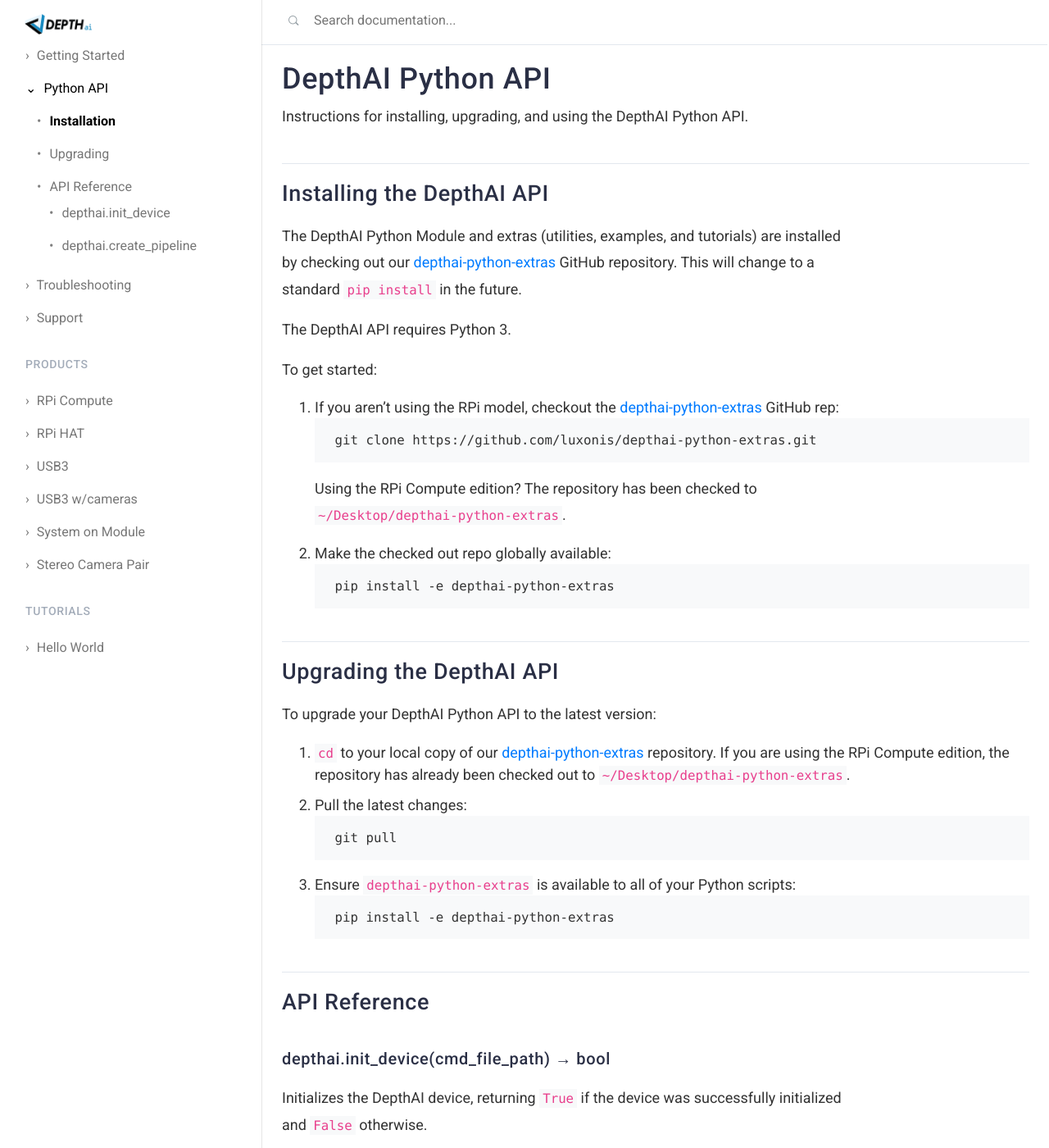
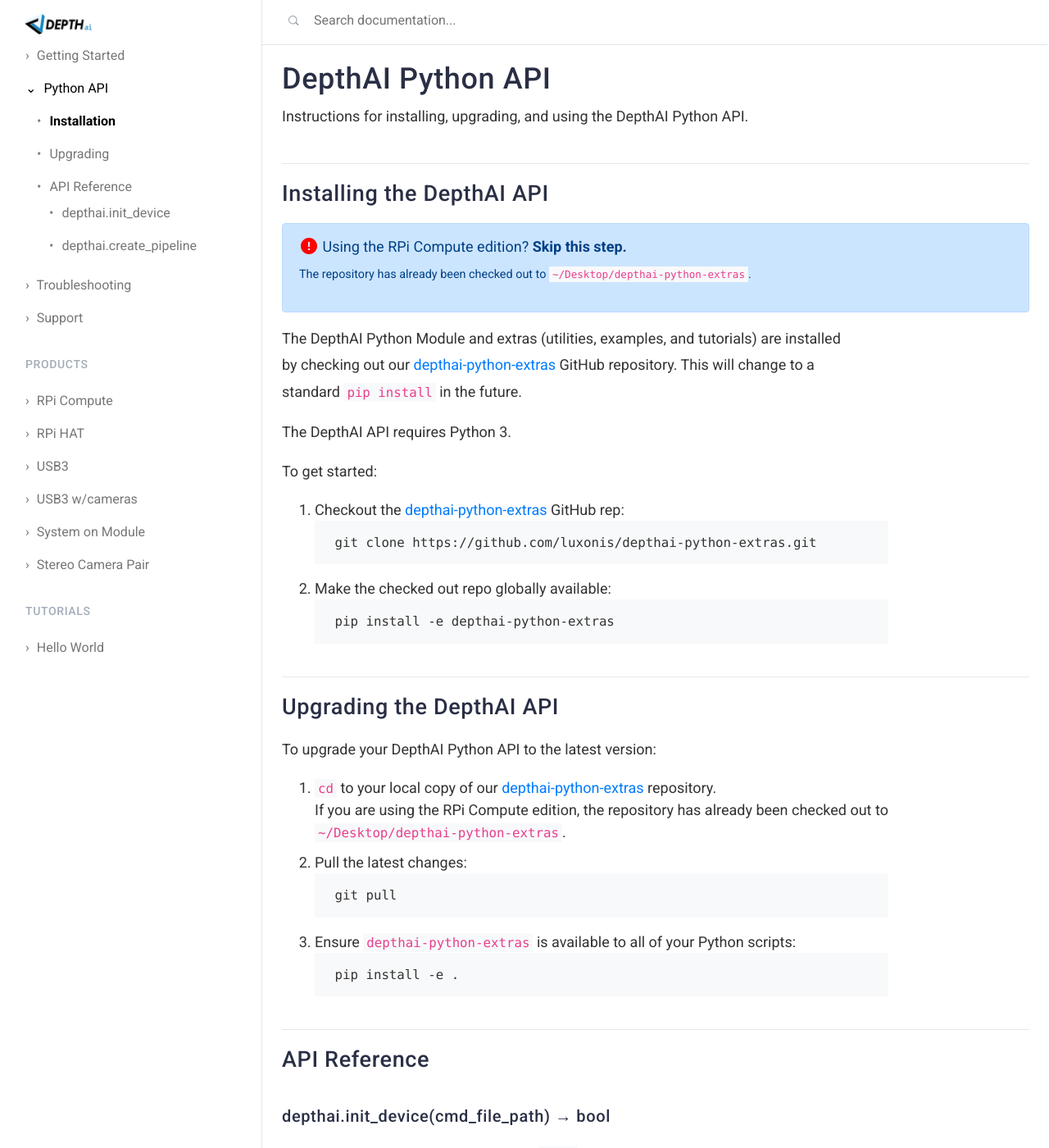
Before and after one commit to luxonis/depthai-docs-website, a Jekyll site: the page built from api.md, in a window 1280 px wide and 1400 px high. Shown: the whole window at 82% size. Built offline with Jekyll 4.4.1, drawn with Linux system fonts in a browser that asks for light colours; nearby versions of some CDN libraries.

Commit message:
Misc updates

````diff
--- a/api.md
+++ b/api.md
@@ -12,17 +12,24 @@
 
 <h2 id="api_install" data-toc-title="Installation">Installing the DepthAI API</h2>
 
+<div class="alert alert-primary" role="alert">
+<i class="material-icons">
+error
+</i>
+  Using the RPi Compute edition? <strong>Skip this step.</strong><br/>
+  <span class="small">The repository has already been checked out to `~/Desktop/depthai-python-extras`.</span>
+</div>
+
 The DepthAI Python Module and extras (utilities, examples, and tutorials) are installed by checking out our [depthai-python-extras](https://github.com/luxonis/depthai-python-extras) GitHub repository. This will change to a standard `pip install` in the future.
 
 The DepthAI API requires Python 3.
 
 To get started:
 
-1. If you aren't using the RPi model, checkout the [depthai-python-extras](https://github.com/luxonis/depthai-python-extras) GitHub rep:
+1. Checkout the [depthai-python-extras](https://github.com/luxonis/depthai-python-extras) GitHub rep:
     ```
     git clone https://github.com/luxonis/depthai-python-extras.git
     ```
-    Using the RPi Compute edition? The repository has been checked to `~/Desktop/depthai-python-extras`.
 2. Make the checked out repo globally available:
     ```
     pip install -e depthai-python-extras
@@ -33,14 +40,15 @@
 
 To upgrade your DepthAI Python API to the latest version:
 
-1. `cd` to your local copy of our [depthai-python-extras](https://github.com/luxonis/depthai-python-extras) repository. If you are using the RPi Compute edition, the repository has already been checked out to `~/Desktop/depthai-python-extras`.
+1. `cd` to your local copy of our [depthai-python-extras](https://github.com/luxonis/depthai-python-extras) repository.<br/>
+If you are using the RPi Compute edition, the repository has already been checked out to `~/Desktop/depthai-python-extras`.
 2. Pull the latest changes:
     ```
     git pull
     ```
 3. Ensure `depthai-python-extras` is available to all of your Python scripts:
     ```
-    pip install -e depthai-python-extras
+    pip install -e .
     ```
 
 
--- a/css/main.scss
+++ b/css/main.scss
@@ -173,10 +173,6 @@
 
 main {
   margin-top: 15px;
-
-  ul {
-    max-width: 600px
-  }
 
   p {
     max-width: 700px;
@@ -373,6 +369,15 @@
   li {
     margin-top: 10px;
     margin-bottom: 10px;
+    max-width: 700px;
+  }
+}
+
+.alert {
+  i {
+    vertical-align: top;
+    padding-top: 3px;
+    color: red;
   }
 }
 
@@ -452,5 +457,3 @@
 .bs-callout-info h4 {
     color: #5bc0de;
 }
-
-/** setup device **/
````
Also changed, not shown: index.html (+45 -0 lines), support.html (+45 -0 lines), troubleshooting.md (+2 -2 lines).
